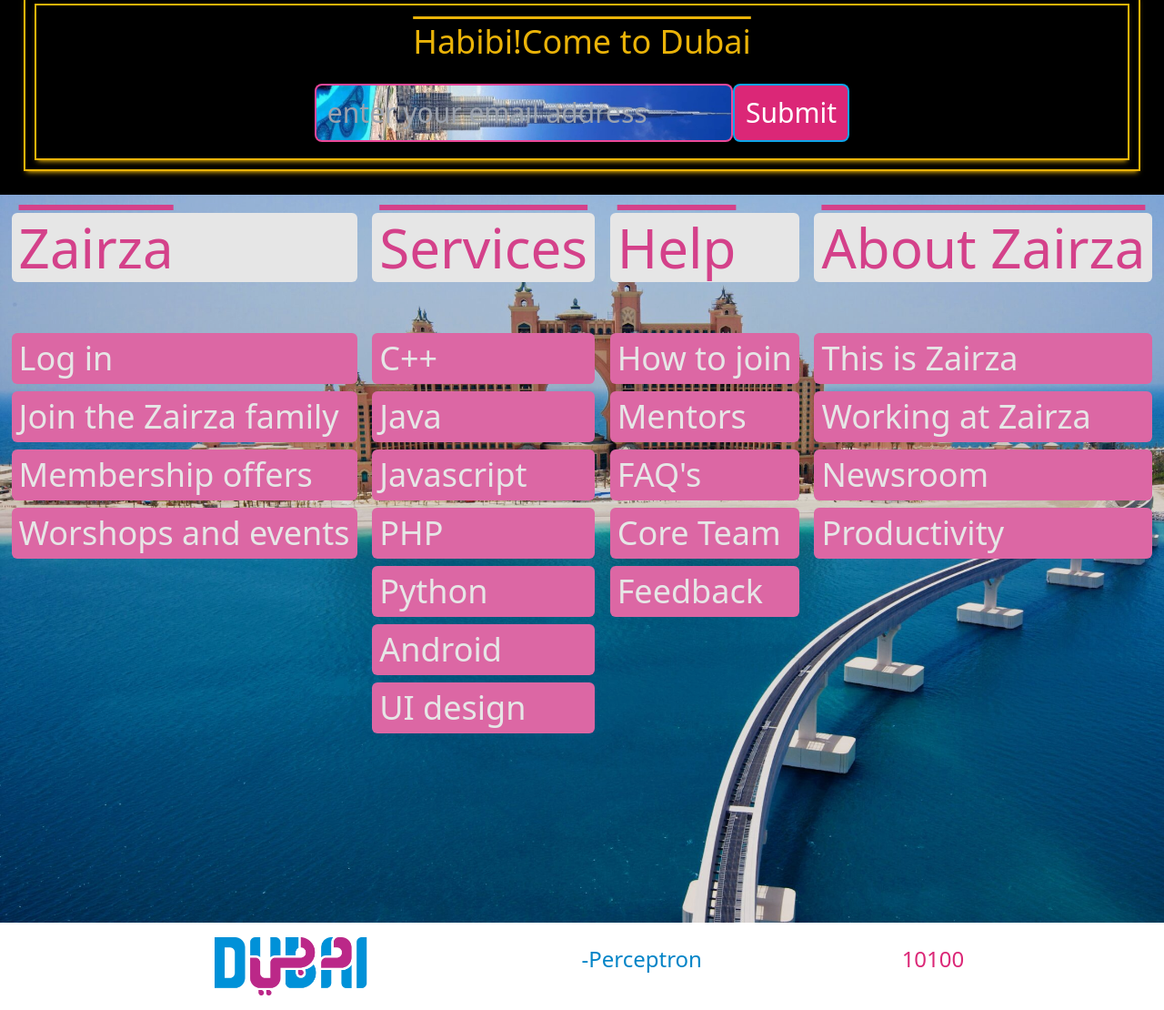
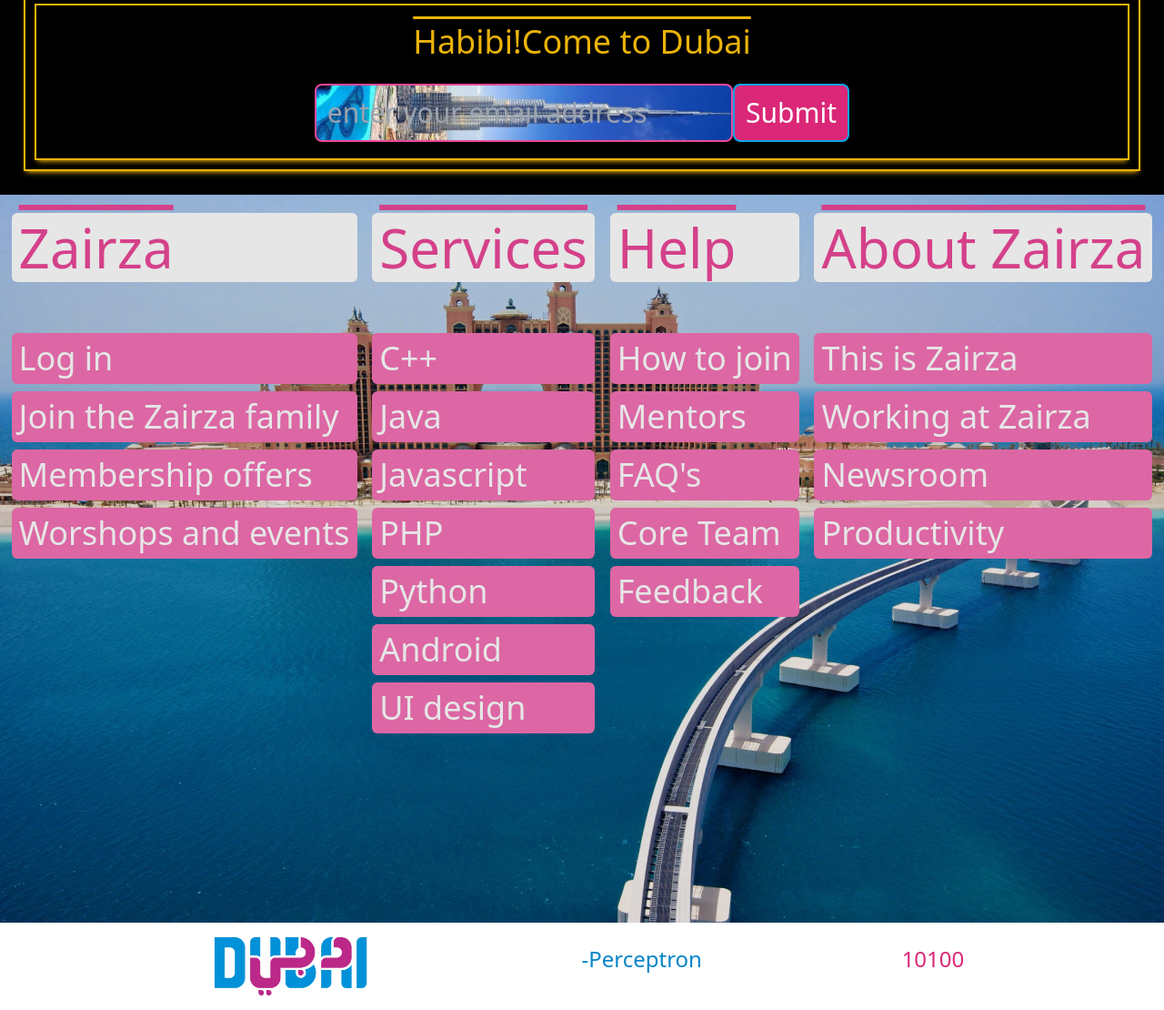
Before and after one commit to perceptron10100sdas/zairza4, a website: page src/index.html in a window 1280 px wide. Shown: the part 2083-3193 px from the top of the page at 91% size. Drawn offline with Linux system fonts and the light colour scheme.

Commit message:
bg center

```diff
--- a/src/index.html
+++ b/src/index.html
@@ -65,7 +65,7 @@
         <input placeholder="enter your email address" type="email" class="md:text-3xl sm:text-sm ring-pink-500  ring-2 mt-7 rounded-md p-3 bg-cover bg-center" style="background-image: url('./img/khalifa.jpg')"/>
         <button class="bg-pink-600 p-3 md:text-3xl rounded-md hover:bg-sky-500 ring-2 ring-sky-500 text-white">Submit</button></div></div></div>
     </div>
-    <div class="flex md:justify-evenly bg-cover h-screen  brightness-90" style="background-image: url('./img/atlantis.jpg'); z-index: -1;">
+    <div class="flex md:justify-evenly bg-cover bg-center h-screen  brightness-90" style="background-image: url('./img/atlantis.jpg'); z-index: -1;">
         <div class="mx-1 md:mx-2 mt-5  ">
             <h1 class="font-thin md:text-6xl text-pink-500 text-2xl md:overline bg-white p-2 rounded-md">Zairza</h1>
             <div class="mt-14 space-y-2">
@@ -109,7 +109,7 @@
 
 
 
-    </div> <div class="flex md:justify-evenly">  <img src="./img/dubai.png" width="200px" class="bg-white p-4"/><p class="mt-6 text-2xl text-sky-600">-Perceptron</p><p  class="mt-6 text-2xl text-pink-600">10100</p> </div> </div>
+    </div> <div class="flex md:justify-evenly ">  <img src="./img/dubai.png" width="200px" class="bg-white p-4"/><p class="mt-6 text-2xl text-sky-600">-Perceptron</p><p  class="mt-6 text-2xl text-pink-600">10100</p> </div> </div>
 
 </body>
 </html>
```
